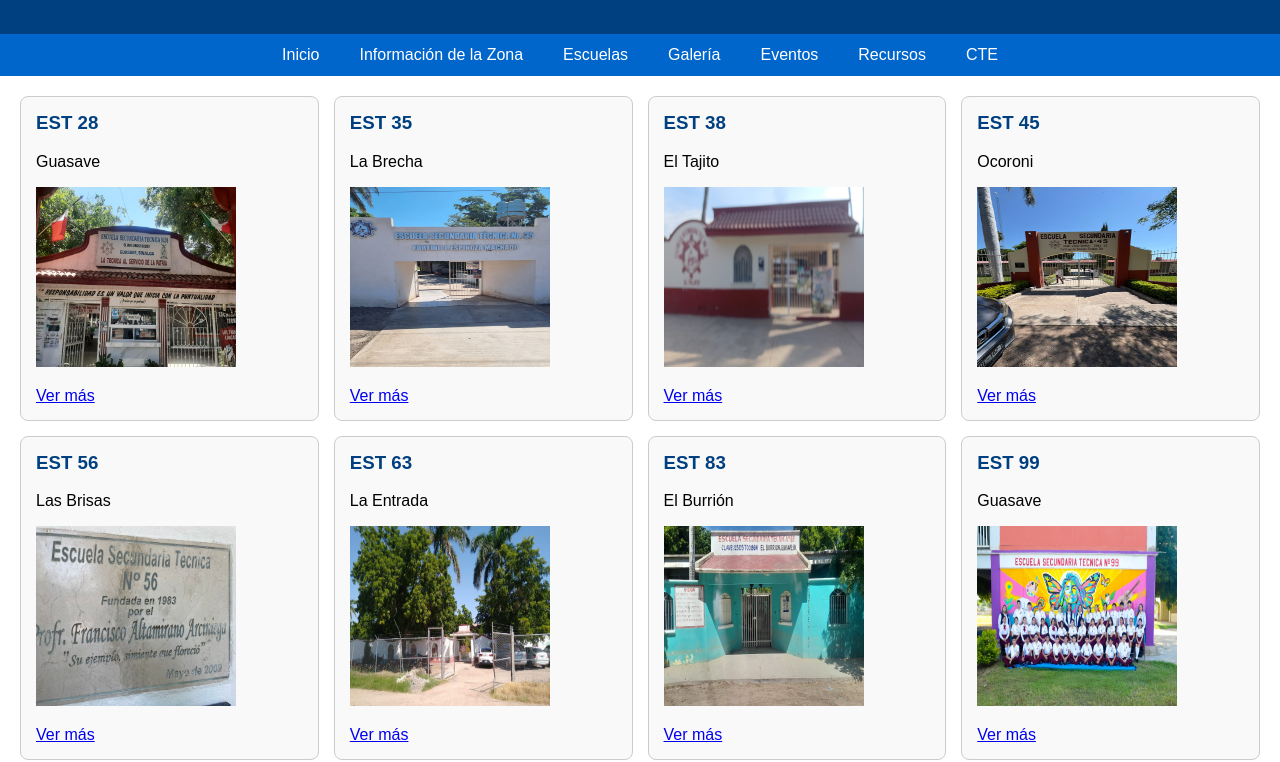
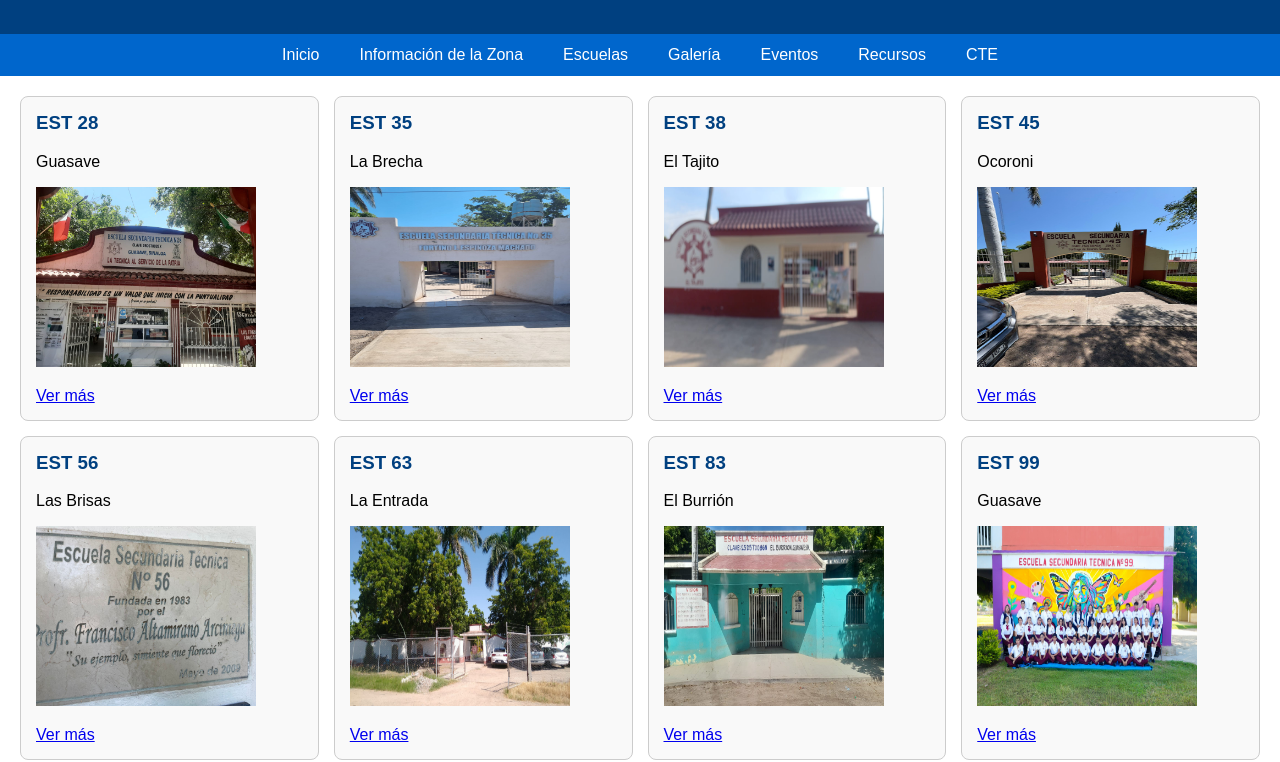
Before and after one commit to zona02tecnicas/sitio1, a plain HTML site: page escuelas.html in a window 1280 px wide. Shown: the part 76-838 px from the top of the page. Drawn offline with Linux system fonts and the light colour scheme.

Commit message:
Update escuelas.html

```diff
--- a/escuelas.html
+++ b/escuelas.html
@@ -18,14 +18,14 @@
   </nav>
   <main>
     <div class="escuelas-grid">
-      <div class="escuela-card"><h3>EST 28</h3><p>Guasave</p><img src="img/est28.jpeg" width="200" height="180"><p></p><a href="est28.html">Ver más</a></div>
-      <div class="escuela-card"><h3>EST 35</h3><p>La Brecha</p><img src="img/est35.jpeg" width="200" height="180"><p></p><a href="est35.html">Ver más</a></div>
-      <div class="escuela-card"><h3>EST 38</h3><p>El Tajito</p><img src="img/est38.jpeg" width="200" height="180"><p></p><a href="est38.html">Ver más</a></div>
-      <div class="escuela-card"><h3>EST 45</h3><p>Ocoroni</p><img src="img/est45d.jpeg" width="200" height="180"><p></p><a href="est45.html">Ver más</a></div>
-      <div class="escuela-card"><h3>EST 56</h3><p>Las Brisas</p><img src="img/est56.jpeg" width="200" height="180"><p></p><a href="est56.html">Ver más</a></div>
-      <div class="escuela-card"><h3>EST 63</h3><p>La Entrada</p><img src="img/est63b.jpeg" width="200" height="180"><p></p><a href="est63.html">Ver más</a></div>
-      <div class="escuela-card"><h3>EST 83</h3><p>El Burrión</p><img src="img/est83b.jpeg" width="200" height="180"><p></p><a href="est83.html">Ver más</a></div>
-      <div class="escuela-card"><h3>EST 99</h3><p>Guasave</p><img src="img/est99.jpeg" width="200" height="180"><p></p><a href="est99.html">Ver más</a></div>
+      <div class="escuela-card"><h3>EST 28</h3><p>Guasave</p><img src="img/est28.jpeg" width="220" height="180"><p></p><a href="est28.html">Ver más</a></div>
+      <div class="escuela-card"><h3>EST 35</h3><p>La Brecha</p><img src="img/est35.jpeg" width="220" height="180"><p></p><a href="est35.html">Ver más</a></div>
+      <div class="escuela-card"><h3>EST 38</h3><p>El Tajito</p><img src="img/est38.jpeg" width="220" height="180"><p></p><a href="est38.html">Ver más</a></div>
+      <div class="escuela-card"><h3>EST 45</h3><p>Ocoroni</p><img src="img/est45d.jpeg" width="220" height="180"><p></p><a href="est45.html">Ver más</a></div>
+      <div class="escuela-card"><h3>EST 56</h3><p>Las Brisas</p><img src="img/est56.jpeg" width="220" height="180"><p></p><a href="est56.html">Ver más</a></div>
+      <div class="escuela-card"><h3>EST 63</h3><p>La Entrada</p><img src="img/est63b.jpeg" width="220" height="180"><p></p><a href="est63.html">Ver más</a></div>
+      <div class="escuela-card"><h3>EST 83</h3><p>El Burrión</p><img src="img/est83b.jpeg" width="220" height="180"><p></p><a href="est83.html">Ver más</a></div>
+      <div class="escuela-card"><h3>EST 99</h3><p>Guasave</p><img src="img/est99.jpeg" width="220" height="180"><p></p><a href="est99.html">Ver más</a></div>
     </div>
   </main>
   <footer><p>© 2025 Zona Escolar 02</p></footer>
```
